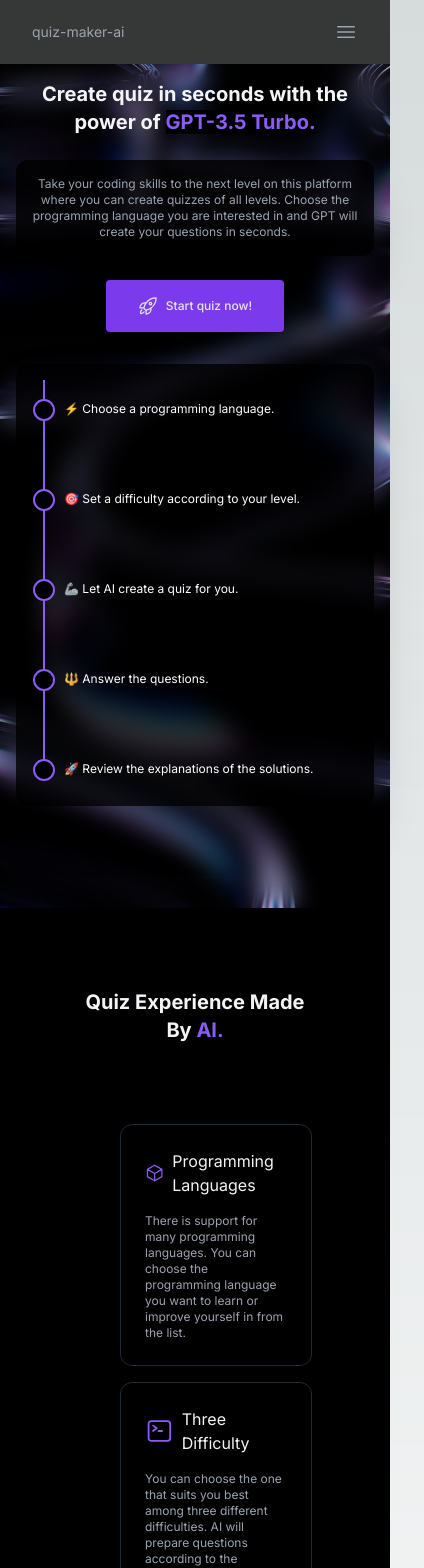
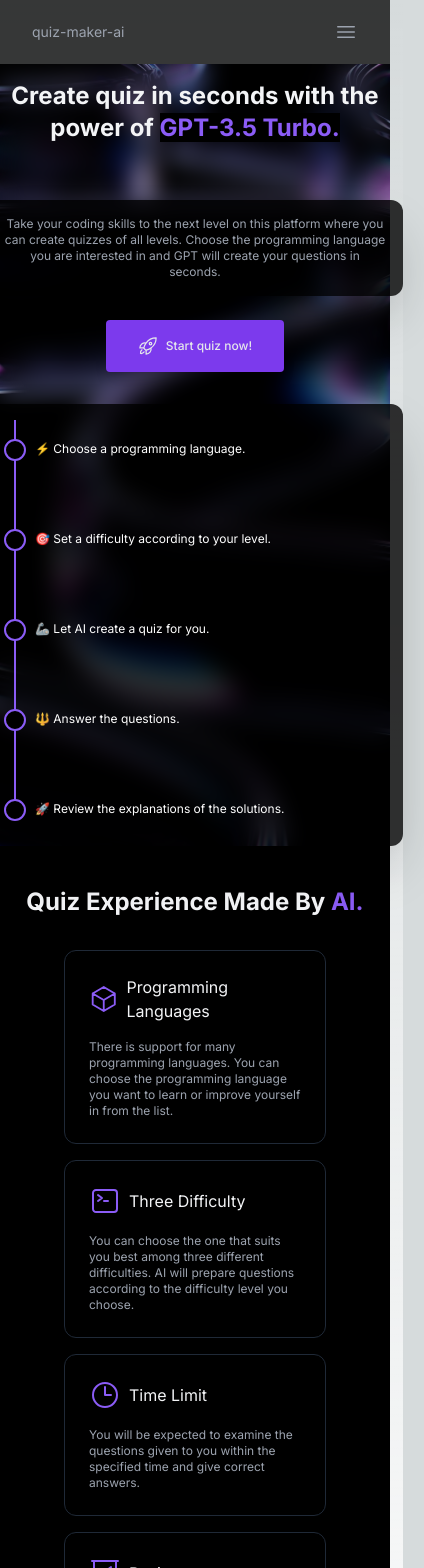
Before and after one commit to drknozan/quiz-maker-ai, a Next.js app: page / in a window 390 px wide. Shown: the top 1568 px of the page, 424 px wide, since content can reach past the window. Built offline with nearby package versions, Linux system fonts and the light colour scheme.

Commit message:
fix: adjustments for mobile screens

```diff
--- a/src/components/HeroSection.tsx
+++ b/src/components/HeroSection.tsx
@@ -9,12 +9,12 @@
   const router = useRouter();
 
   return (
-    <div className="min-h-screen bg-[url('/bg-secondary.jpeg')] bg-cover bg-fixed bg-center">
-      <div className="min-h-screen backdrop-blur-md">
+    <div className="min-h-[calc(100vh-64px)] bg-[url('/bg-secondary.jpeg')] bg-cover bg-fixed bg-center">
+      <div className="flex min-h-[calc(100vh-64px)] items-center justify-center gap-8 backdrop-blur-md">
         <section className="mx-4 flex flex-col lg:container lg:mx-auto lg:h-[calc(100vh-64px)] lg:flex-row lg:items-center lg:space-x-2">
           <div className="mt-4 flex flex-col items-center space-y-6 lg:mt-0 lg:w-1/2 lg:items-start lg:space-y-10">
             <motion.div
-              className="text-center text-xl font-bold text-gray-100 lg:text-left lg:text-5xl"
+              className="mb-8 text-center text-2xl font-bold text-gray-100 lg:mb-0 lg:text-left lg:text-5xl"
               initial={{ opacity: 0, x: -75 }}
               animate={{ opacity: 1, x: 0 }}
               transition={{ duration: 1 }}
--- a/src/components/InfoSection.tsx
+++ b/src/components/InfoSection.tsx
@@ -10,9 +10,9 @@
 
 const InfoSection = () => {
   return (
-    <div id="about" className="border-b border-gray-800 p-20">
+    <div id="about" className="border-b border-gray-800 p-6 md:p-20">
       <motion.h1
-        className="mb-16 text-center text-xl font-bold text-gray-100 lg:text-5xl"
+        className="my-4 text-center text-2xl font-bold text-gray-100 md:mb-16 lg:text-5xl"
         initial={{ opacity: 0, y: 70 }}
         whileInView={{ opacity: 1, y: 0 }}
         transition={{ duration: 1 }}
```
